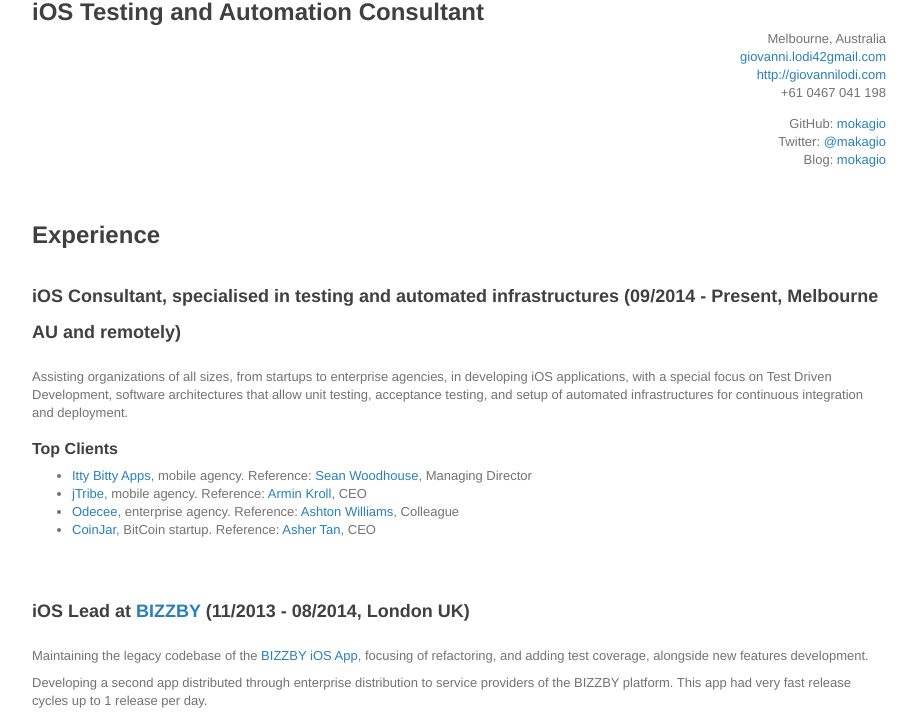
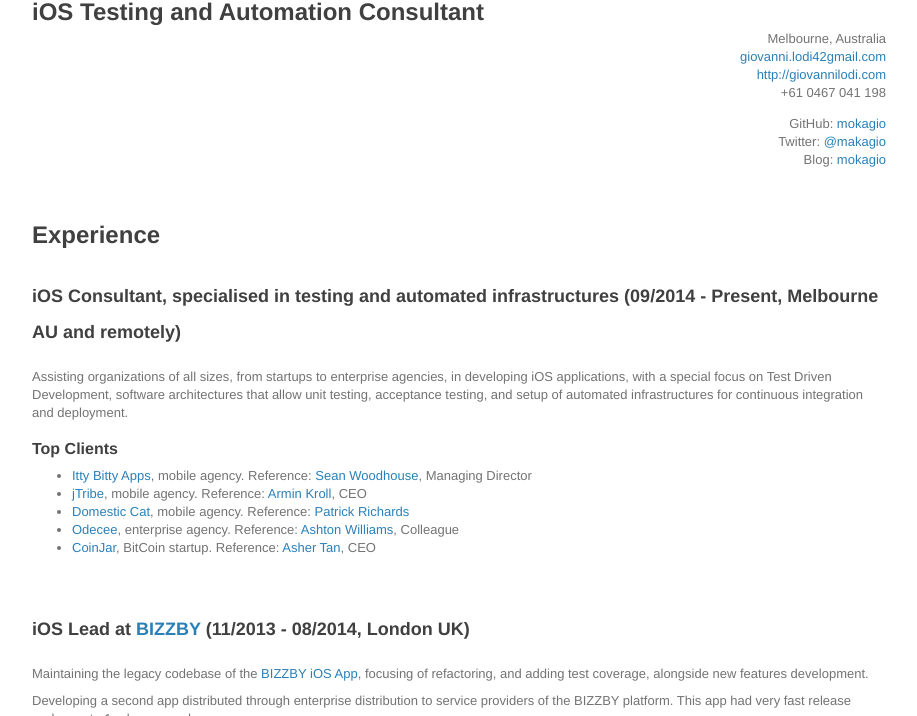
Before and after one commit to rubmu/cv.md, a plain HTML site: page cv/cv.html in a window 1280 px wide. Shown: the part 70-786 px from the top of the page, without its empty margins (181-1098 px from the left). Drawn offline with Linux system fonts and the light colour scheme.

Commit message:
CV 2016-03

```diff
--- a/cv/cv.html
+++ b/cv/cv.html
@@ -203,6 +203,7 @@ ul p {
 <ul>
 <li><a href="http://www.ittybittyapps.com/">Itty Bitty Apps</a>, mobile agency. Reference: <a href="mailto:sean@ittybittyapps.com">Sean Woodhouse</a>, Managing Director</li>
 <li><a href="http://jtribe.com.au/">jTribe</a>, mobile agency. Reference: <a href="mailto:armin@jtribe.com.au">Armin Kroll</a>, CEO</li>
+<li><a href="http://domesticcat.com.au/">Domestic Cat</a>, mobile agency. Reference: <a href="pat@domesticcat.com.au">Patrick Richards</a></li>
 <li><a href="http://odecee.com.au/">Odecee</a>, enterprise agency. Reference: <a href="mailto:ajwilliams@odecee.com.au">Ashton Williams</a>, Colleague</li>
 <li><a href="https://www.coinjar.com/">CoinJar</a>, BitCoin startup. Reference: <a href="mailto:asher@coinjar.com">Asher Tan</a>, CEO</li>
 </ul>
```
Also changed, not shown: 2 other files.
